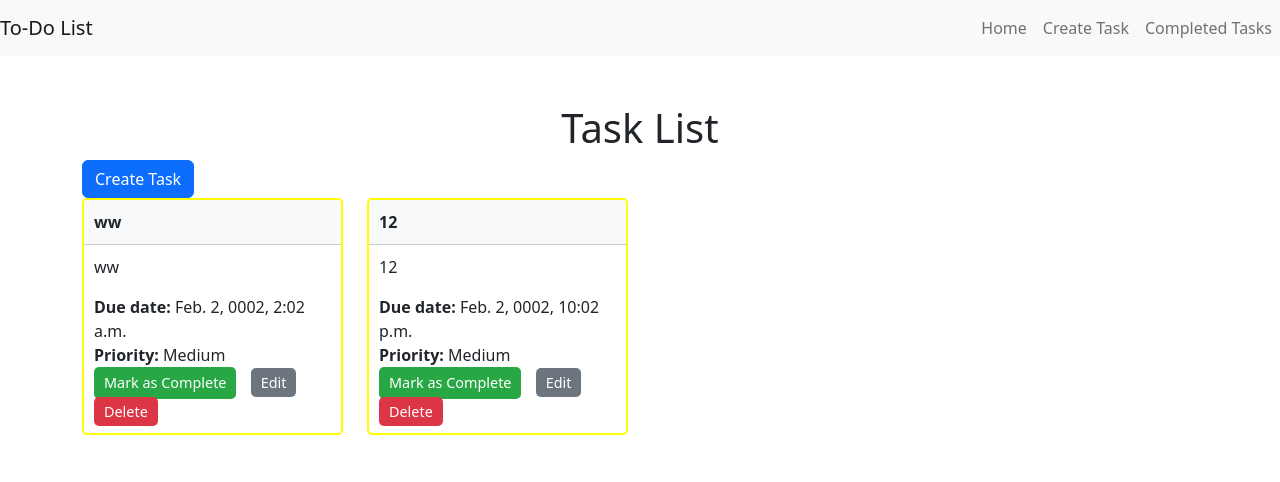
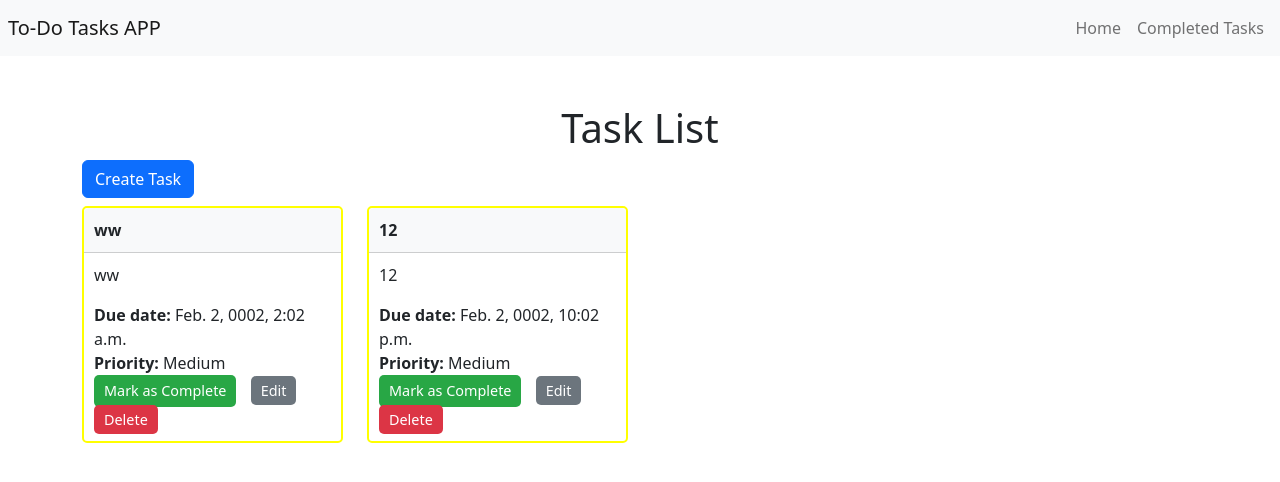
Before and after one commit to TitoFM16/Todo-App, a Django app: page / in a window 1280 px wide. Shown: the top 482 px of the page. Run offline with Django 4.2, Linux system fonts and the light colour scheme; data comes from the database, SQL or seed files in the repository; both versions use the stored data as it was after the commit.

Commit message:
minor styles changes

```diff
--- a/todo/templates/todo/base.html
+++ b/todo/templates/todo/base.html
@@ -2,7 +2,7 @@
 <html>
   <head>
     <meta charset="utf-8">
-    <title>{% block title %}To-Do List{% endblock %}</title>
+    <title>{% block title %}To-Do Tasks APP{% endblock %}</title>
     <meta name="viewport" content="width=device-width, initial-scale=1">
     <link href="https://cdn.jsdelivr.net/npm/bootstrap@5.2.3/dist/css/bootstrap.min.css" rel="stylesheet" integrity="sha384-rbsA2VBKQhggwzxH7pPCaAqO46MgnOM80zW1RWuH61DGLwZJEdK2Kadq2F9CUG65" crossorigin="anonymous">
     {% load static %}
@@ -11,17 +11,14 @@
   </head>
   <body>
     <nav class="navbar navbar-expand-lg navbar-light bg-light">
-      <a class="navbar-brand" href="#">To-Do List</a>
+      <a class="navbar-brand mx-2 " href="#">To-Do Tasks APP</a>
       <button class="navbar-toggler" type="button" data-toggle="collapse" data-target="#navbarNav" aria-controls="navbarNav" aria-expanded="false" aria-label="Toggle navigation">
         <span class="navbar-toggler-icon"></span>
       </button>
-      <div class="collapse navbar-collapse justify-content-end" id="navbarNav">
+      <div class="collapse navbar-collapse justify-content-end mx-2" id="navbarNav">
         <ul class="navbar-nav">
           <li class="nav-item">
             <a class="nav-link" href="{% url 'todo:task_list' %}">Home</a>
-          </li>
-          <li class="nav-item">
-            <a class="nav-link" href="{% url 'todo:task_create' %}">Create Task</a>
           </li>
           <li class="nav-item">
             <a class="nav-link" href="{% url 'todo:completed_tasks' %}">Completed Tasks</a>
--- a/todo/templates/todo/task_list.html
+++ b/todo/templates/todo/task_list.html
@@ -14,7 +14,7 @@
 
   <div class="row">
     {% for task in tasks %}
-      <div class="col-sm-6 col-md-4 col-lg-3">
+      <div class="col-sm-6 col-md-4 col-lg-3 my-2 ">
         <div class="card {% if task.priority == 'H' %}high-priority{% elif task.priority == 'M' %}medium-priority{% else %}low-priority{% endif %}">
         <div class="card-header">{{ task.title }}</div>
           <div class="card-body" style="padding:10px;">
```
Also changed, not shown: todo/templates/todo/task_edit_modal.html (added, +21 -0 lines), db.sqlite3.
